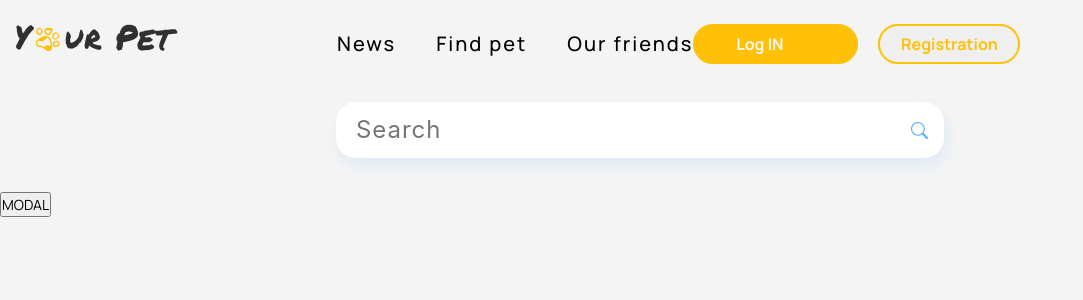
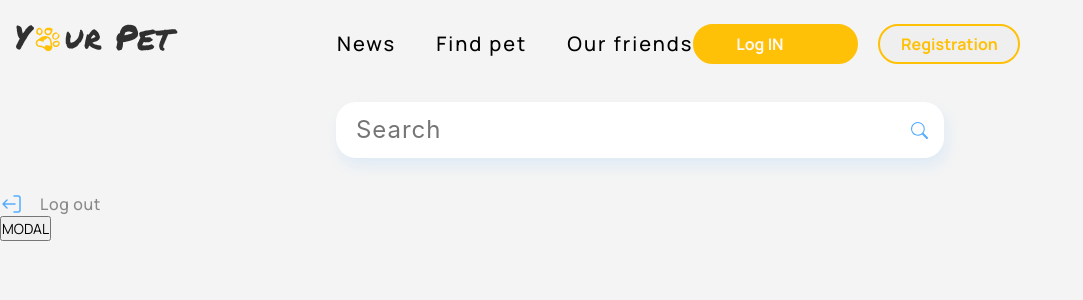
Before and after one commit to AntonBabenko96/react-node-team-app, a React (Create React App) app: page /react-node-team-app/login in a window 1280 px wide. Shown: the top 300 px of the page, without its empty margins (0-1083 px from the left). Built offline with nearby package versions, Linux system fonts and the light colour scheme.

Commit message:
add logout btn

```diff
--- /dev/null
+++ b/src/components/LogOutButton/LogOutButton.jsx
@@ -0,0 +1,18 @@
+import React from 'react';
+import style from './LogOutButton.module.scss'
+import Icon from '../../img/svg/logout.svg'
+
+
+export default function LogOutButton() {
+    const handleLogoutClick = () => {
+    //   тут функція яка виклика логаут
+      };
+
+
+      return (
+        <button className={style.btn} onClick={handleLogoutClick}>
+            <img className={style.icon} src={Icon} alt='logout logo'/>
+            <p className={style.text}>Log out</p>
+        </button>
+      )
+}
--- /dev/null
+++ b/src/components/LogOutButton/LogOutButton.module.scss
@@ -0,0 +1,26 @@
+@import '../../styles/styles.scss';
+
+.btn {
+display: flex;
+align-items: center;
+  border: none;
+  background-color: transparent;
+  cursor: pointer;
+}
+
+.text {
+  color: #888888;
+  font-family: 'Manrope';
+  font-style: normal;
+  font-weight: 500;
+  font-size: 16px;
+  line-height: 1.3;
+  letter-spacing: 0.04em;
+  margin-left: 16px;
+}
+
+.icon {
+    width: 24px;
+    height: 24px;
+    color: #54ADFF
+}
--- a/src/components/SharedLayout/SharedLayout.jsx
+++ b/src/components/SharedLayout/SharedLayout.jsx
@@ -11,12 +11,14 @@ import NotFound from 'pages/NotFound/NotFound';
 import NoticesPage from 'pages/NoticesPage/NoticesPage';
 import OurFriendsPage from 'pages/OurFriendsPage/OurFriendsPage';
 import RegisterPage from 'pages/RegisterPage/RegisterPage';
+import LogOutButton from 'components/LogOutButton/LogOutButton';
 
 export default function SharedLayout() {
   return (
     <>
       <Header />
       <NoticesSearch />
+      <LogOutButton/>
       <Routes>
         <Route path="/user" element={<UserPage />} />
         <Route path="/add-pet" element={<AddPetPage />} />
```
Also changed, not shown: src/img/svg/logout.svg.
